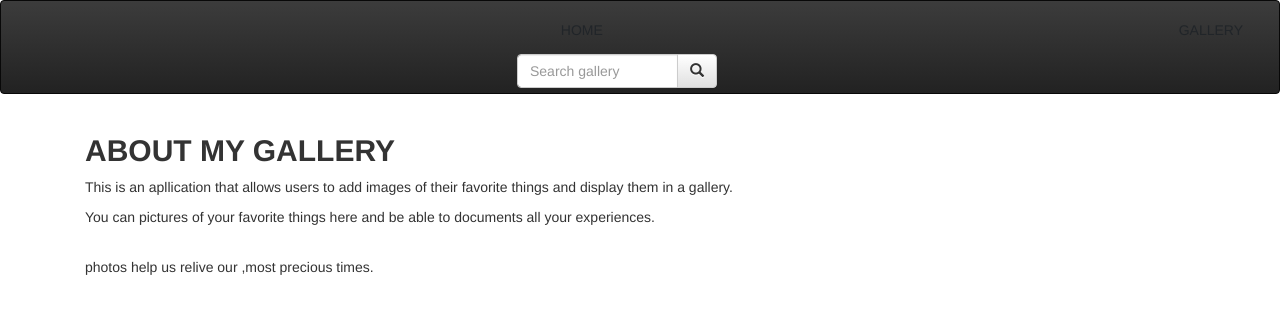
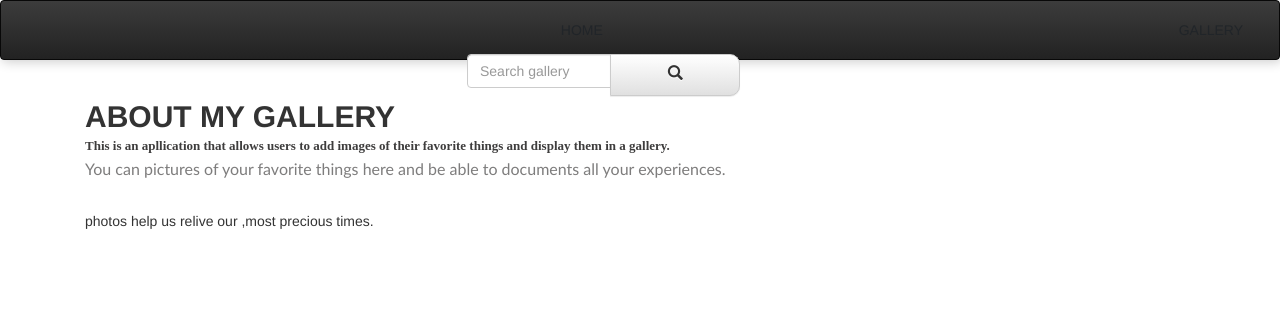
Before and after one commit to Alicia-krynne/wk1DjangoIP, a Django app: template pictures/templates/pics/home.html in a window 1280 px wide. Shown: the top 314 px of the page. Run offline with Django 3.2, Linux system fonts and the light colour scheme; the template is opened without the code that fills it, so the values that code supplies are empty; some libraries are stand-ins or nearby versions.

Commit message:
add css file

```diff
--- a/pictures/templates/pics/base.html
+++ b/pictures/templates/pics/base.html
@@ -14,7 +14,7 @@
 
   {% block styles %}
     {% bootstrap_css %}
-    <link rel="stylesheet" href="{% static 'css/pics.css' %}">
+    <link rel="stylesheet" href="{% static 'css/base.css' %}">
     <link rel="stylesheet" href="https://maxcdn.bootstrapcdn.com/bootstrap/3.3.7/css/bootstrap.min.css" integrity="sha384-BVYiiSIFeK1dGmJRAkycuHAHRg32OmUcww7on3RYdg4Va+PmSTsz/K68vbdEjh4u" crossorigin="anonymous">
     <link rel="stylesheet" href="https://maxcdn.bootstrapcdn.com/bootstrap/3.3.7/css/bootstrap-theme.min.css" integrity="sha384-rHyoN1iRsVXV4nD0JutlnGaslCJuC7uwjduW9SVrLvRYooPp2bWYgmgJQIXwl/Sp" crossorigin="anonymous">
     <script src="https://cdn.jsdelivr.net/clipboard.js/1.5.3/clipboard.min.js"></script>
--- /dev/null
+++ b/static/css/base.css
@@ -0,0 +1,71 @@
+@charset "utf-8";
+
+body{
+background-color: #ffffff;
+margin: 0px;
+padding: 0px ;
+}
+
+ul{
+  list-style: none;
+
+}
+
+a{
+  text-decoration: none;
+
+}
+section{
+  width: 100%;
+  height: 95vh;
+  background-color: bisque;
+  background-repeat: no-repeat;
+  background-size: cover;
+  position: relative;
+}
+
+ nav{
+   display: flex;
+   justify-content: space-between;
+   align-items: center;
+   height: 60px;
+   background-color: ffffff;
+   box-shadow: 2px 2px 12px rgba(0,0,0,0.2);
+   padding: 0px 5%;
+
+ }
+nav ul{
+  display: flex;
+}
+.container button{
+  width: 130px;
+  height: 42px;
+  border-radius: 10px;
+  font-family: monospace;
+  font-weight: bold;
+  font-size: 15px;
+  outline: none;
+  margin:0px 10px ;
+}
+.about-text{
+  width:500px;
+ }
+ .about-text p:nth-child(1){
+  color:#403e3e;
+  font-family: myriad pro;
+  font-weight:bold;
+  font-size:23px;
+  line-height:0px;
+ }
+ .about p:nth-child(2){
+  color:#3e3d3d;
+  font-size:13px;
+  font-family: myriad pro;
+  font-weight:bold;
+  line-height:5px;
+ }
+ .about p:nth-child(3),.about p:nth-child(4){
+  color:#7e7d7d;
+  font-family:calibri;
+  font-size:16px;
+ }
```
Also changed, not shown: static/js/text.js (added).
